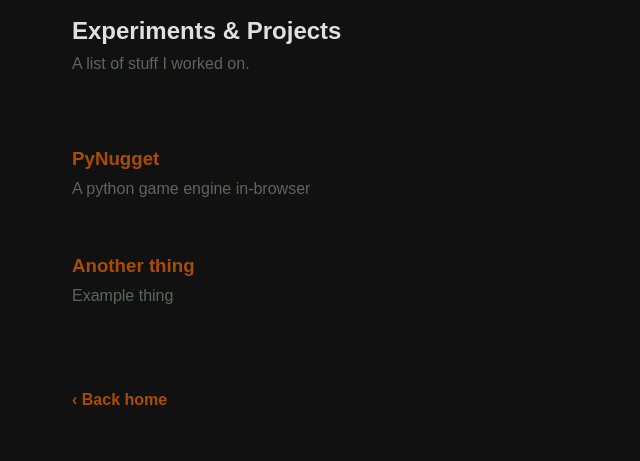
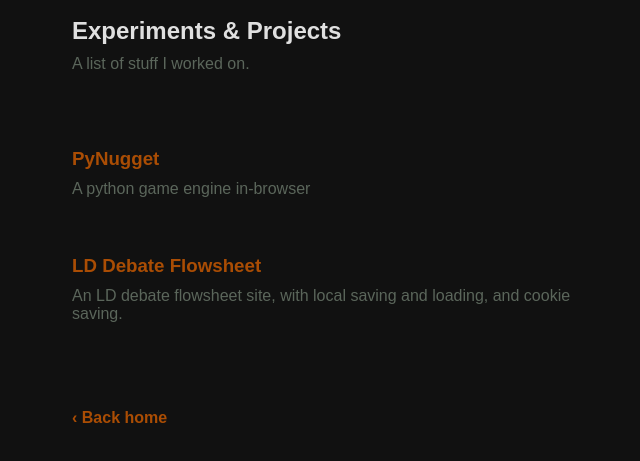
Before and after one commit to mcv-s/mcv-s.github.io, a plain HTML site: page experiments.html in a window 1280 px wide. Shown: the part 121-582 px from the top of the page, without its empty margins (318-958 px from the left). Drawn offline with Linux system fonts and the light colour scheme.

Commit message:
Update experiments.html
Updated <section> to have proper links and info about LD flowsheet

```diff
--- a/experiments.html
+++ b/experiments.html
@@ -106,8 +106,8 @@
 
     <section>
         <br>
-        <h3> <a href="https://example.com">Another thing</a></h3>
-        <h4>Example thing</h4>
+        <h3> <a href="https://mcv-s.github.io/flowsheet/">LD Debate Flowsheet</a></h3>
+        <h4>An LD debate flowsheet site, with local saving and loading, and cookie saving.</h4>
     </section>
 
 
```
